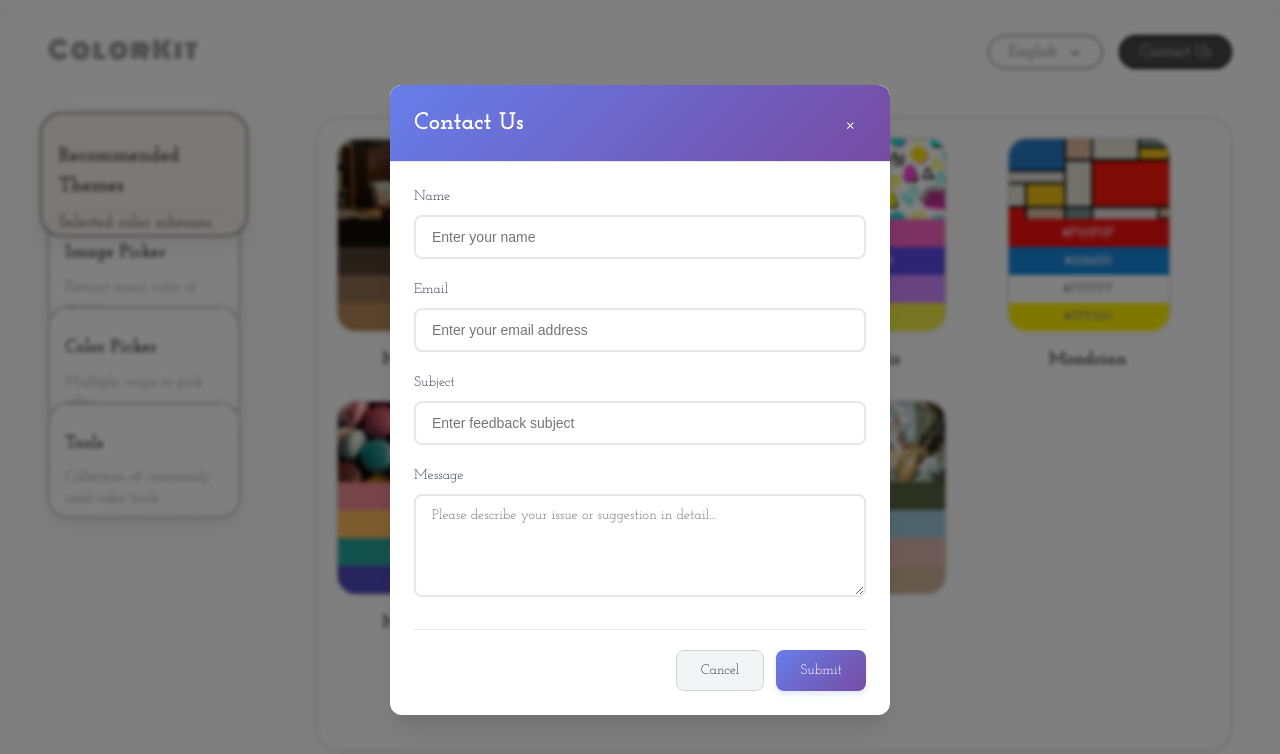
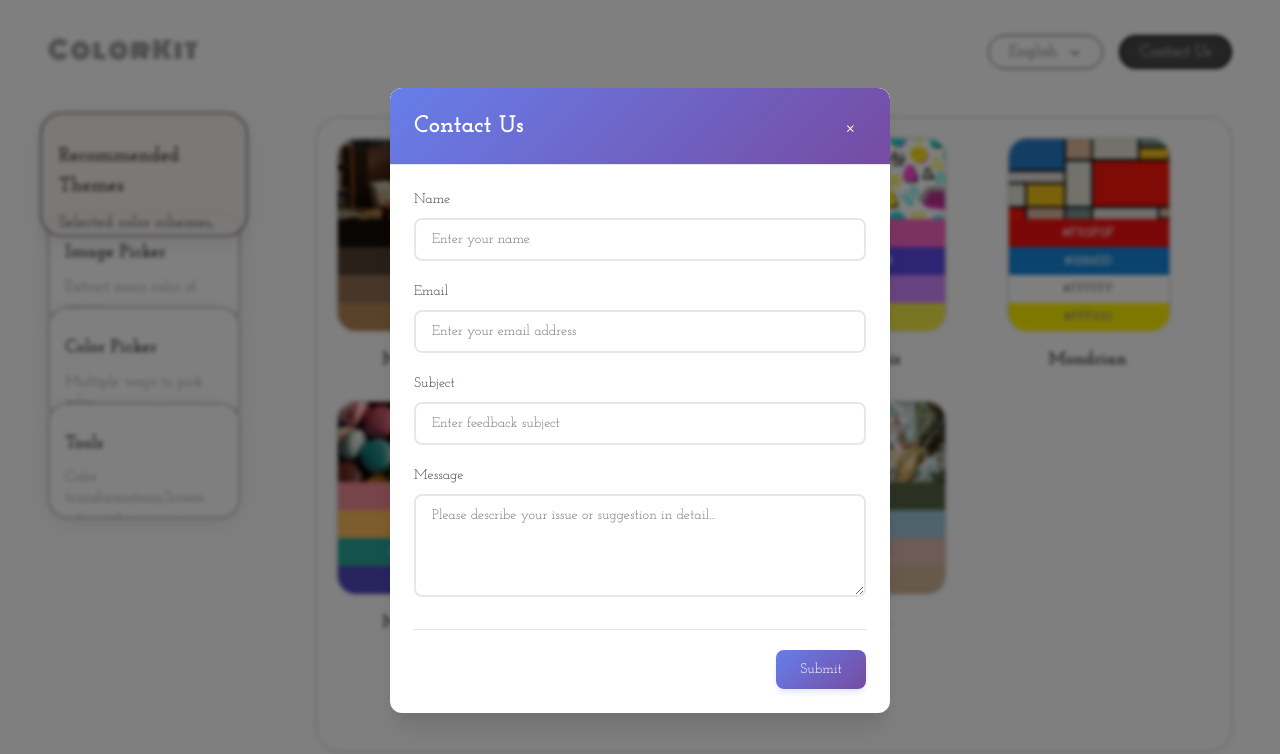
Before and after one commit to FreedomSnow/color_picker, a React (Vite) app: page / in a window 1280 px wide. Both pictures are taken after a click on the button "Contact Us". Shown: the top 754 px of the page. Built offline with nearby package versions, Linux system fonts and the light colour scheme.

Commit message:
调整文本和字体

```diff
--- a/src/components/common/ContactUs/ContactUs.module.css
+++ b/src/components/common/ContactUs/ContactUs.module.css
@@ -11,6 +11,7 @@
   z-index: 1000;
   -webkit-backdrop-filter: blur(2px);
   backdrop-filter: blur(2px);
+  font-family: 'Josefin Slab', serif, system-ui, Avenir, Helvetica, Arial, sans-serif;
 }
 
 .modal {
@@ -100,6 +101,7 @@
   box-sizing: border-box;
   background-color: #ffffff;
   color: #374151;
+  font-family: inherit;
 }
 
 .formGroup input:focus,
@@ -113,7 +115,6 @@
 .formGroup textarea {
   resize: vertical;
   min-height: 100px;
-  font-family: inherit;
 }
 
 .contactInfo {
--- a/src/components/common/ContactUs/index.jsx
+++ b/src/components/common/ContactUs/index.jsx
@@ -134,9 +134,9 @@ const ContactUs = ({ isOpen, onClose }) => {
           </div>
 
           <div className={styles.actions}>
-            <button type="button" className={styles.cancelBtn} onClick={handleCancel}>
+            {/* <button type="button" className={styles.cancelBtn} onClick={handleCancel}>
               {t('contactUs.cancel')}
-            </button>
+            </button> */}
             <button type="submit" className={styles.submitBtn}>
               {t('contactUs.submit')}
             </button>
--- a/src/config/locales/en.json
+++ b/src/config/locales/en.json
@@ -13,7 +13,7 @@
       "image": "Extract main color of image",
       "color": "Multiple ways to pick color",
       "wheel": "Visual color wheel, free adjustment",
-      "tools": "Collection of commonly used color tools"
+      "tools": "Color transformations,Screen color picker"
     },
     "language": "English",
     "contact": "Contact Us",
@@ -60,7 +60,7 @@
   },
    "toolsPanel": {
     "title": "Color transformations",
-    "screenPickerBtn": "Screen Color Picker"
+    "screenPickerBtn": "Screen color picker"
   },
   "contactUs": {
     "title": "Contact Us",
--- a/src/config/locales/zh.json
+++ b/src/config/locales/zh.json
@@ -13,7 +13,7 @@
       "image": "智能提取图片主色调",
       "color": "多种方式精准选色",
       "wheel": "可视化色轮自由调色",
-      "tools": "常用色彩工具集合"
+      "tools": "颜色转换,屏幕取色"
     },
     "language": "简体中文",
     "contact": "联系我们",
```
